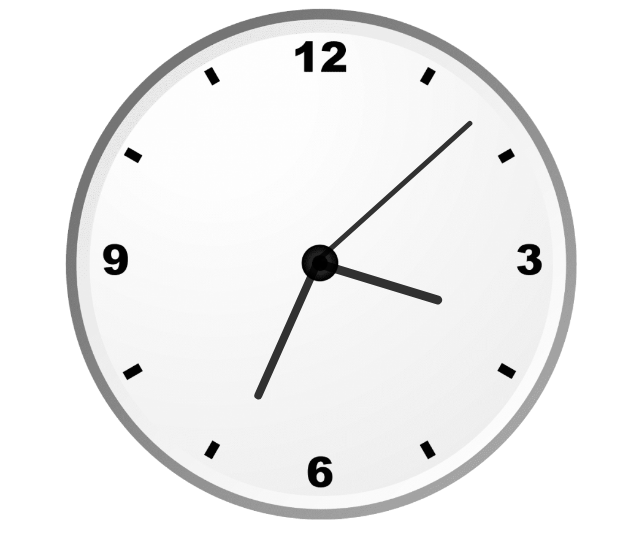
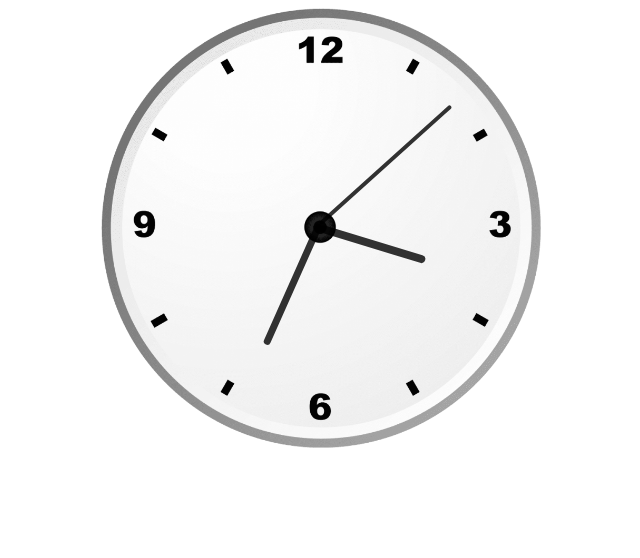
Before and after one commit to StutiMittal/AnalogClock, a plain HTML site: page index.html in a window 1280 px wide. Shown: the whole page, without its empty margins (319-959 px from the left). Drawn offline with Linux system fonts and the light colour scheme.

Commit message:
final comit

```diff
--- a/style.css
+++ b/style.css
@@ -3,6 +3,8 @@
   margin: auto;
   height: 40vw;
   width: 40vw;
+  height: 440px;
+  width: 440px;
   background: url(clock.png) no-repeat;
   background-size: 100%;
 }
```
